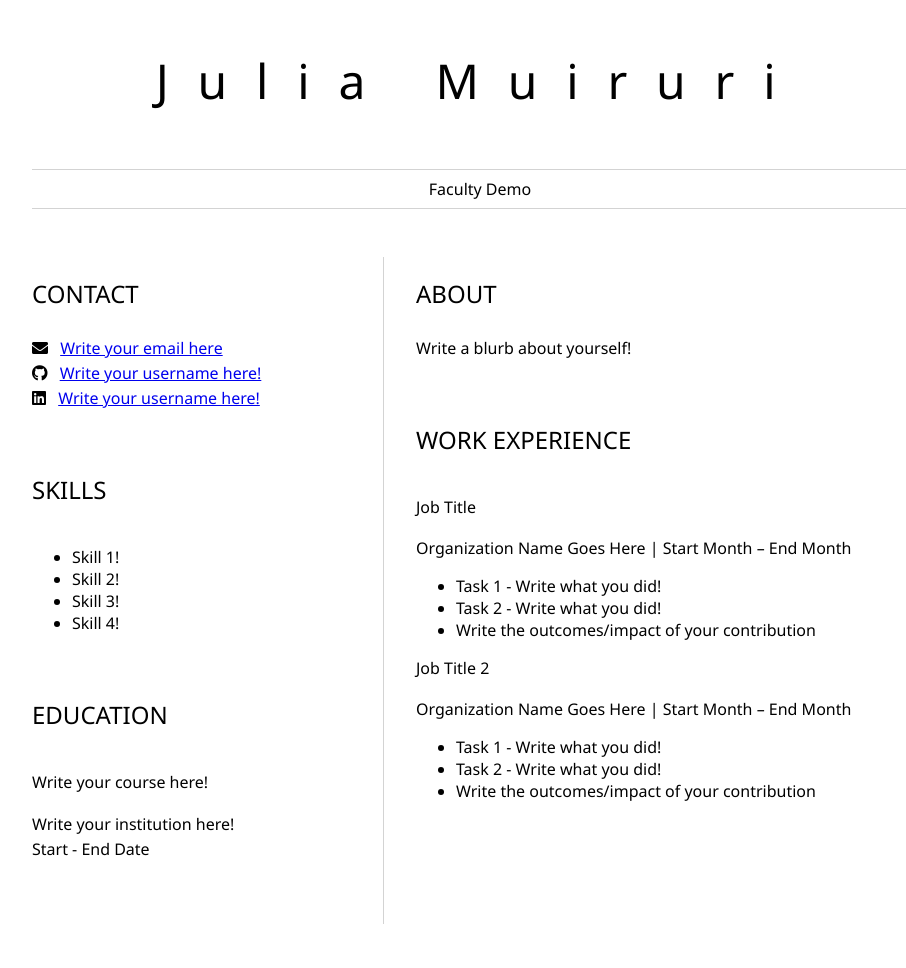
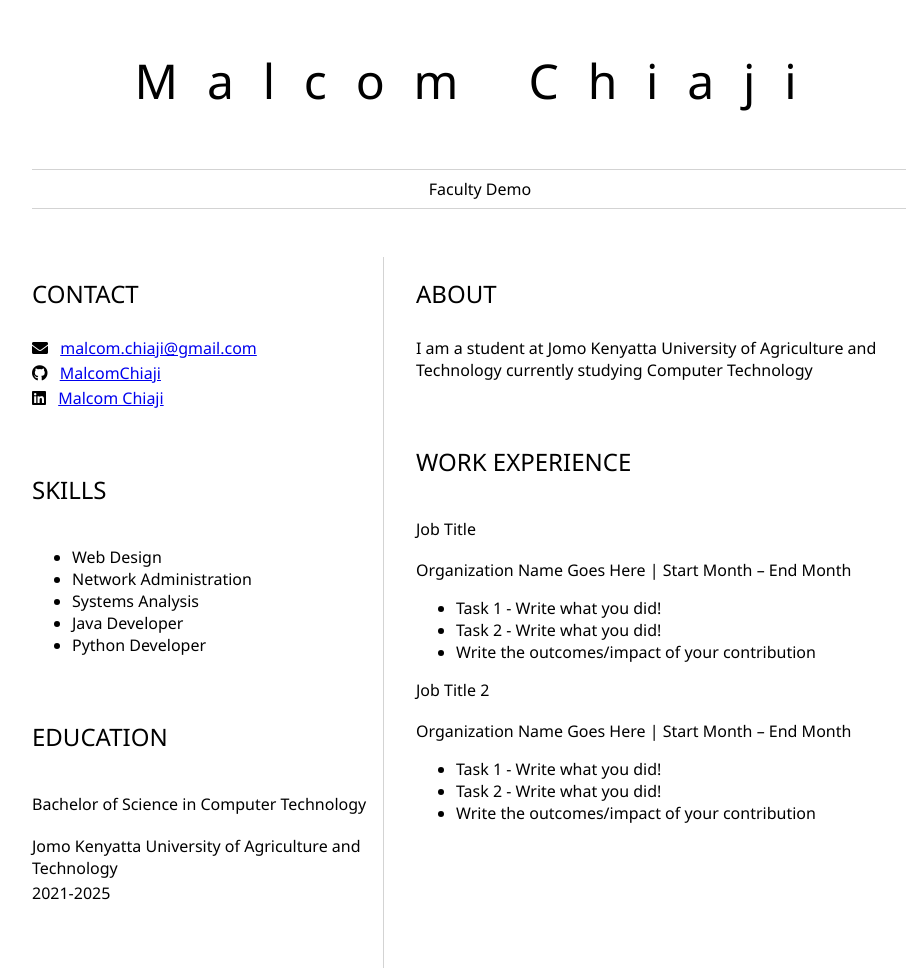
Before and after one commit to MalcomChiaji/resume, a plain HTML site: page index.html in a window 1280 px wide. Shown: the whole page, without its empty margins (160-1066 px from the left). Before the commit the page ends 924 px from the top, so only its background shows below. Drawn offline with Linux system fonts and the light colour scheme.

Commit message:
Update index.html

```diff
--- a/index.html
+++ b/index.html
@@ -2,13 +2,13 @@
 	<head>
 		<link href="style.css" rel="stylesheet">
         <link rel="stylesheet" href="https://cdnjs.cloudflare.com/ajax/libs/font-awesome/5.15.4/css/all.min.css">
-        <title>Julia Muiruri</title>
+        <title>Malcom Chiaji</title>
 	</head>
 
 	<body>
 		<header id="header">
 			<!-- resume header with your name and title -->
-			<h1>Julia Muiruri</h1>
+			<h1>Malcom Chiaji</h1>
 			<hr>
 			Faculty Demo
 			<hr>
@@ -20,36 +20,37 @@
 					<!-- contact info including social media -->
                     <p>
                         <i class="fa fa-envelope" aria-hidden="true"></i>
-                        <a href="mailto:username@domain.top-level domain">Write your email here</a>
+                        <a href="mailto:username@domain.top-level domain">malcom.chiaji@gmail.com</a>
                     </p>
                     <p>
                         <i class="fab fa-github" aria-hidden="true"></i>
-                        <a href="github.com/yourGitHubUsername">Write your username here!</a>
+                        <a href="github.com/MalcomChiaji">MalcomChiaji</a>
                     </p>
                     <p>
                         <i class="fab fa-linkedin" aria-hidden="true"></i>
-                        <a href="linkedin.com/yourLinkedInUsername">Write your username here!</a>
+                        <a href="linkedin.com/Malcom-Chiaji-a18918276">Malcom Chiaji</a>
                     </p>
 				</section>
 				<section>
 					<h2>SKILLS</h2>
 					<!-- your skills -->
                     <ul>
-                        <li>Skill 1!</li>
-                        <li>Skill 2!</li>
-                        <li>Skill 3!</li>
-                        <li>Skill 4!</li>
+                        <li>Web Design</li>
+                        <li>Network Administration</li>
+                        <li>Systems Analysis</li>
+                        <li>Java Developer</li>
+                        <li>Python Developer</li>
                     </ul>
 				</section>
 				<section>
 					<h2>EDUCATION</h2>
 					<!-- your education -->
-                    <h3>Write your course here!</h3>
+                    <h3>Bachelor of Science in Computer Technology</h3>
                     <p>
-                        Write your institution here!
+                        Jomo Kenyatta University of Agriculture and Technology
                     </p>
                     <p>
-                        Start - End Date
+                        2021-2025
                     </p>
 				</section>
 			</article>
@@ -57,7 +58,7 @@
 				<section>
 					<h2>ABOUT</h2>
 					<!-- about you -->
-                    <p>Write a blurb about yourself!</p>
+                    <p>I am a student at Jomo Kenyatta University of Agriculture and Technology currently studying Computer Technology</p>
 				</section>
 				<section>
 					<h2>WORK EXPERIENCE</h2>
```
